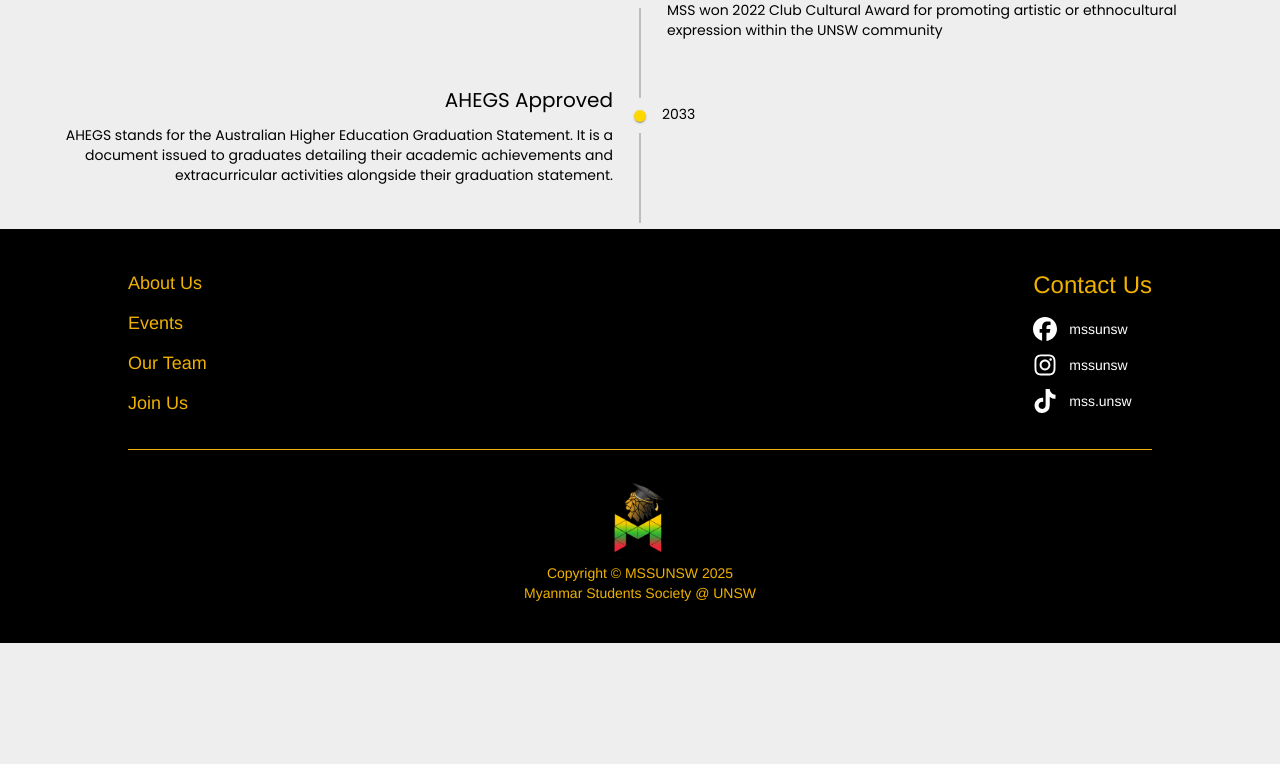
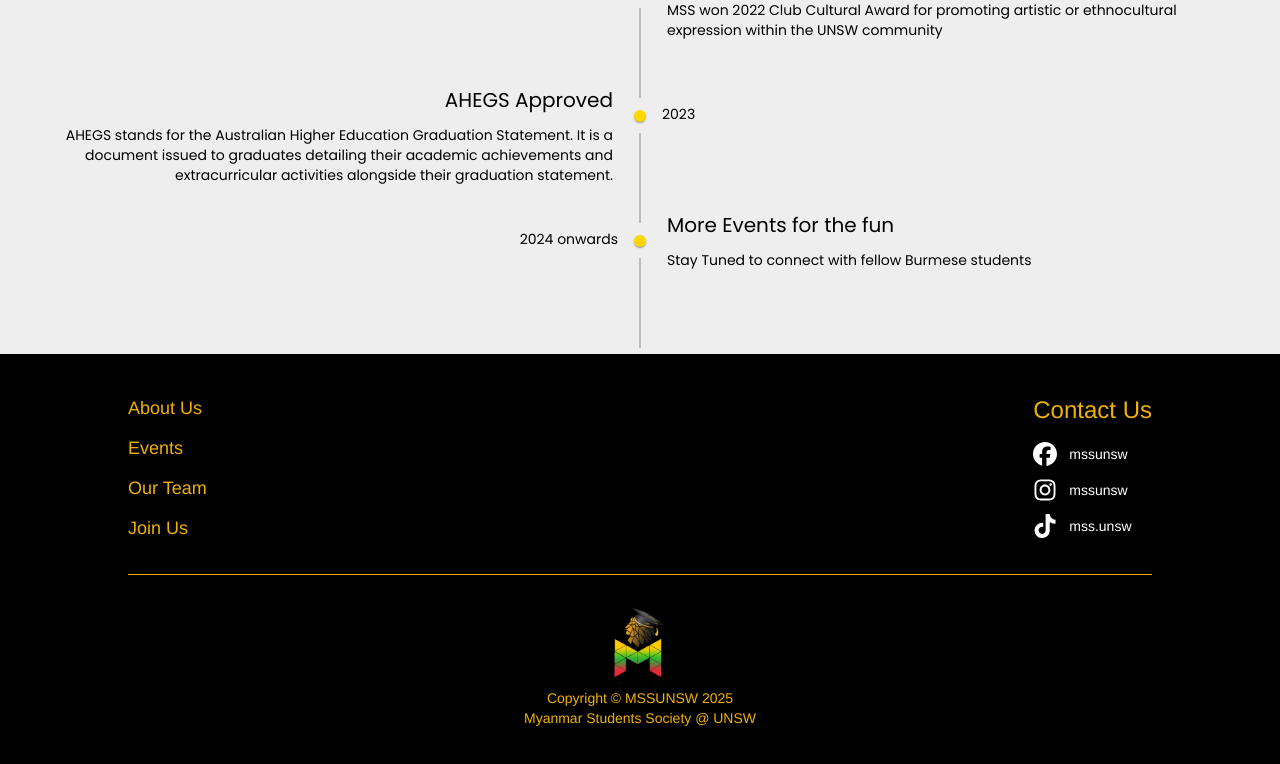
Before and after one commit to Leo-Zarni01/mssunsw, a React (Vite) app in the folder frontend/: page /aboutus in a window 1280 px wide. Shown: the part 1483-2247 px from the top of the page. Before the commit the page ends 2126 px from the top, so only its background shows below. Built offline with nearby package versions, Linux system fonts and the light colour scheme.

Commit message:
add some more Our Journey details

```diff
--- a/frontend/src/pages/OurStory.tsx
+++ b/frontend/src/pages/OurStory.tsx
@@ -130,9 +130,15 @@
           dotcolor="#ee6055"
         />
         <Timelinecard
-          time="2033"
+          time="2023"
           activity="AHEGS Approved"
           details="AHEGS stands for the Australian Higher Education Graduation Statement. It is a document issued to graduates detailing their academic achievements and extracurricular activities alongside their graduation statement."
+          dotcolor="#ffd700"
+        />
+        <Timelinecard
+          time="2024 onwards"
+          activity="More Events for the fun"
+          details="Stay Tuned to connect with fellow Burmese students"
           dotcolor="#ffd700"
         />
       </Timeline>
```
